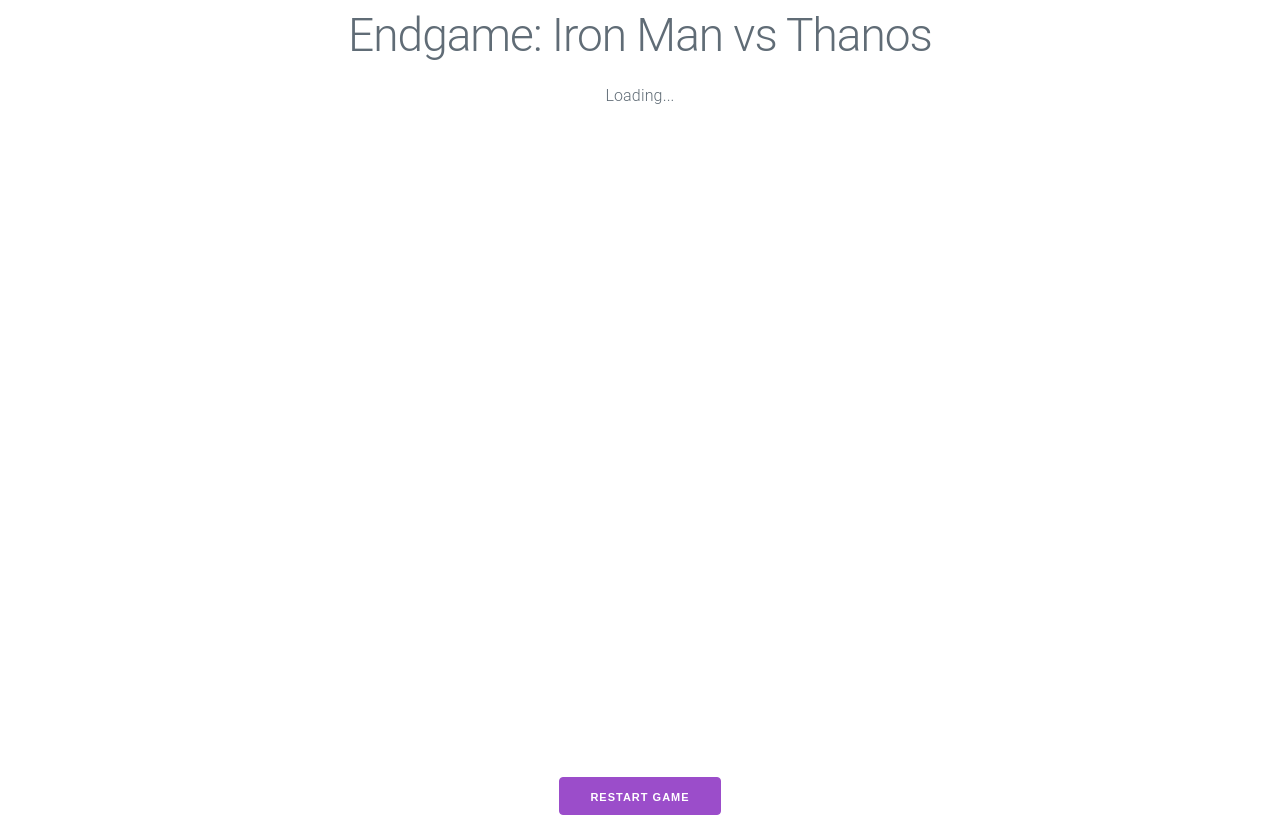
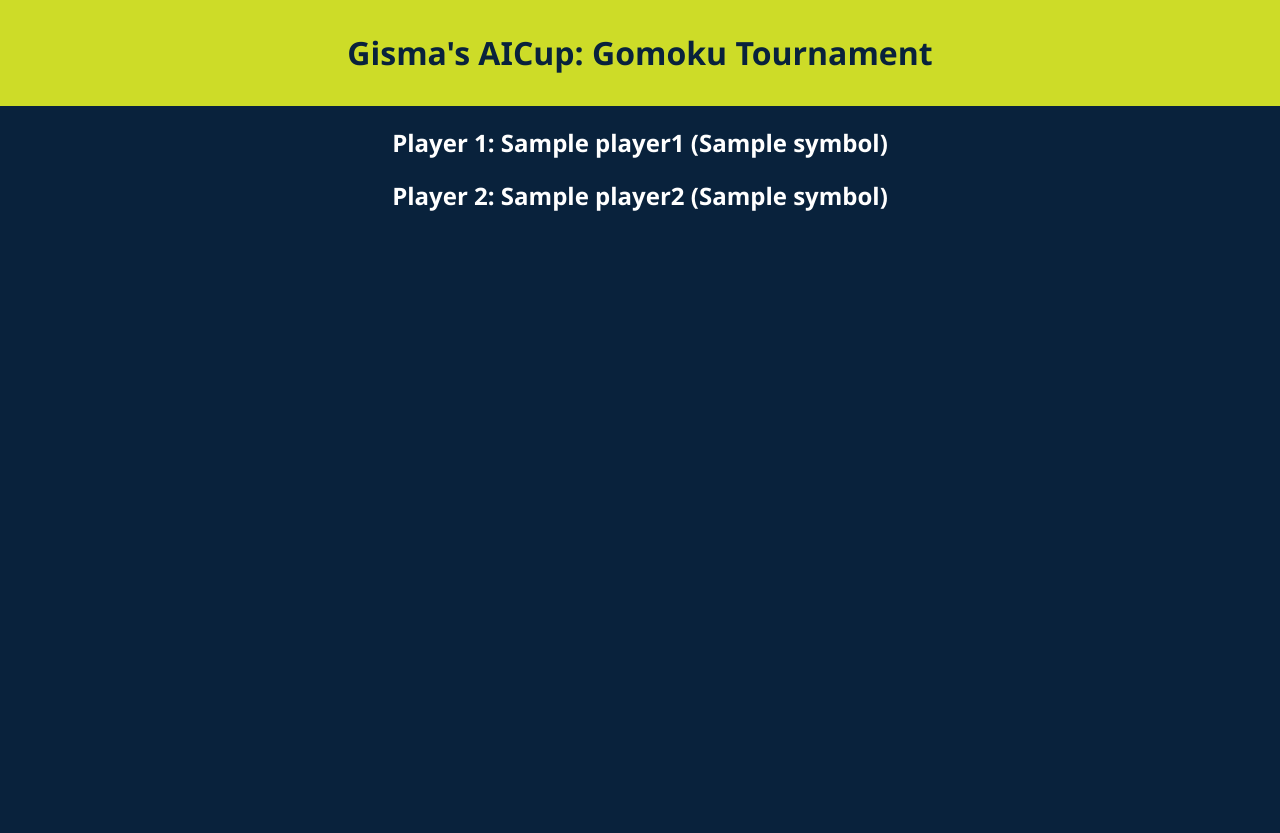
Before and after one commit to Arpith-binsa/gomoku, a Flask app: template templates/index.html in a window 1280 px wide. After the commit the page ends 211 px from the top, so only its background shows below. Run offline with Flask 3, Linux system fonts and the light colour scheme; the template is opened without the code that fills it: most values are stand-ins (such as "Sample title", 1, 10 or a date in 2020).

Commit message:
Update index.html

```diff
--- a/templates/index.html
+++ b/templates/index.html
@@ -1,38 +1,108 @@
 <!DOCTYPE html>
-<html>
+<html lang="en">
 <head>
-    <title>Endgame: Iron Man vs Thanos</title>
-    <link rel="stylesheet" href="https://cdnjs.cloudflare.com/ajax/libs/milligram/1.4.1/milligram.min.css">
+    <meta charset="UTF-8">
+    <meta name="viewport" content="width=device-width, initial-scale=1.0">
+    <title>Gomoku Game</title>
     <style>
-        #board {
-            display: grid;
-            grid-template-columns: repeat(15, 40px);
-            grid-template-rows: repeat(15, 40px);
-            gap: 2px;
+        body{
+            background-color: #09223c;
+            margin: 0;
+            padding: 0;
+            box-sizing: border-box;
+            font-family: 'Segoe UI', Tahoma, Geneva, Verdana, sans-serif;
+        }
+        table {
+            border-collapse: collapse;
             margin: 20px auto;
+            background-color: whitesmoke;
         }
-        .cell {
-            width: 40px;
-            height: 40px;
-            background-color: #f0f0f0;
-            display: flex;
-            align-items: center;
-            justify-content: center;
-            font-size: 22px;
-            cursor: pointer;
+        td {
+            width: 30px;
+            height: 30px;
+            text-align: center;
+            vertical-align: middle;
+            border: 1px solid #969696;
+            font-size: 20px;
         }
-        .iron { color: red; }
-        .thanos { color: purple; }
+        .player1 {
+            color: red;
+        }
+        .player2 {
+            color: blue;
+        }
+        h1{
+            color: #09223c;
+            text-align: center;
+        }
+        .title{
+            background-color: #CDDC28;
+            padding-top: 10px;
+            padding-bottom: 10px;
+        }
+        h2{
+            color: #ffffff;
+            text-align: center;
+        }
     </style>
 </head>
 <body>
-    <h1 style="text-align:center;">Endgame: Iron Man vs Thanos</h1>
-    <div id="status" style="text-align:center;">Loading...</div>
-    <div id="board"></div>
-    <div style="text-align:center;">
-        <button onclick="resetGame()">Restart Game</button>
+    <div class="title">
+        <h1>Gisma's AICup: Gomoku Tournament</h1>
     </div>
+    <div id="team-info">
+        <h2>Player 1: {{ team_info.player1.name }} ({{ team_info.player1.symbol }})</h2>
+        <h2>Player 2: {{ team_info.player2.name }} ({{ team_info.player2.symbol }})</h2>
+    </div>
+    <div>
+        <br><br><br>
+    </div>
+    <table id="gomoku-board"></table>
+    <script>
+        function updateBoard(board) {
+            const table = document.getElementById('gomoku-board');
+            table.innerHTML = '';
+            for (let i = 0; i < board.length; i++) {
+                const row = document.createElement('tr');
+                for (let j = 0; j < board[i].length; j++) {
+                    const cell = document.createElement('td');
+                    if (board[i][j] == 1) {  // Player 1
+                        cell.textContent = 'X';
+                        cell.classList.add('player1');
+                    } else if (board[i][j] == 2) {  // Player 2
+                        cell.textContent = 'O';
+                        cell.classList.add('player2');
+                    }
+                    row.appendChild(cell);
+                }
+                table.appendChild(row);
+            }
+        }
 
-    <script src="/static/script.js"></script>
+        function fetchBoard() {
+            fetch('/get_board')
+                .then(response => response.json())
+                .then(board => updateBoard(board));
+        }
+
+        function playTurn() {
+            fetch('/play_turn')
+                .then(response => response.json())
+                .then(data => {
+                    updateBoard(data.board);
+                    if (data.winner !== null) {
+                        setTimeout(() => {
+                            const winnerName = data.winner == 1 ? '{{ team_info.player1.name }}' : '{{ team_info.player2.name }}';
+                            alert(`Player ${winnerName} wins!`);
+                        }, 100); // Delay to ensure board is updated before alert
+                    } else {
+                        setTimeout(playTurn, 1000);
+                    }
+                });
+        }
+
+        fetchBoard();
+        playTurn();
+    </script>
 </body>
 </html>
```
